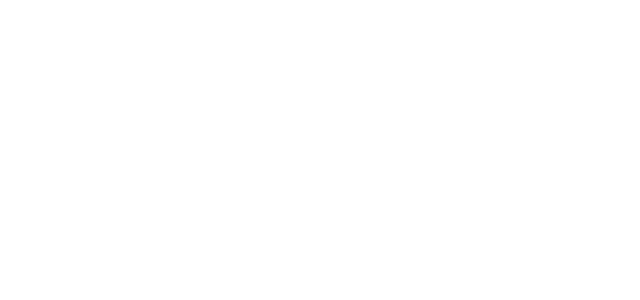
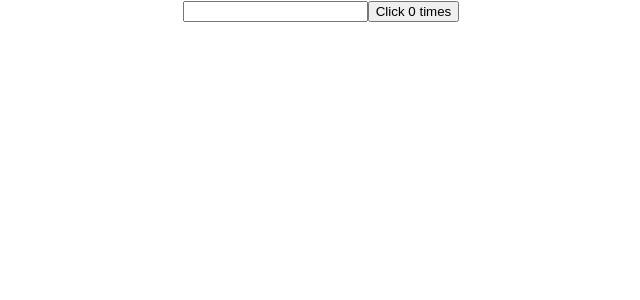
Before and after one commit to maheshraut07/React-Hooks, a React (Create React App) app: page / in a window 1280 px wide. Shown: the top 300 px of the page, without its empty margins (319-959 px from the left). Built offline with nearby package versions, Linux system fonts and the light colour scheme.

Commit message:
modifying the theory of the useEffect hook

```diff
--- a/src/App.js
+++ b/src/App.js
@@ -40,7 +40,7 @@ function App() {
       {/* <ClassCounter1/> */}
       {/* <UseEffectCounter1/> */}
       {/* <ClassCounter2/> */}
-      {/* <UseEffectCounter2/> */}
+      <UseEffectCounter2/>
       {/* <OnMouse/> */}
       {/* <MouseContainer/> */}
       {/* <Fetchdata/> */}
--- a/src/components/UseCallback/Parent.js
+++ b/src/components/UseCallback/Parent.js
@@ -31,7 +31,8 @@ export default Parent;
 /*
 
 
-The useCallback hook in React is used to memoize a function. It returns a memoized version of the callback that only changes if one of the dependencies has changed. This can be helpful for performance optimization, especially when passing callback functions to child components to prevent unnecessary re-renders.
+The useCallback hook in React is used to memoize a function. It returns a memoized version of the callback that only changes if one of the dependencies has changed.
+This can be helpful for performance optimization, especially when passing callback functions to child components to prevent unnecessary re-renders.
 
 When to use useCallback?
 When you pass a function as a prop to a child component, and you want to avoid unnecessary re-creation of the function on every render.
```
Also changed, not shown: src/components/UseEffect/Fetchdata.js (+13 -0 lines), src/components/UseEffect/UseEffectCounter2.js (indentation only).
